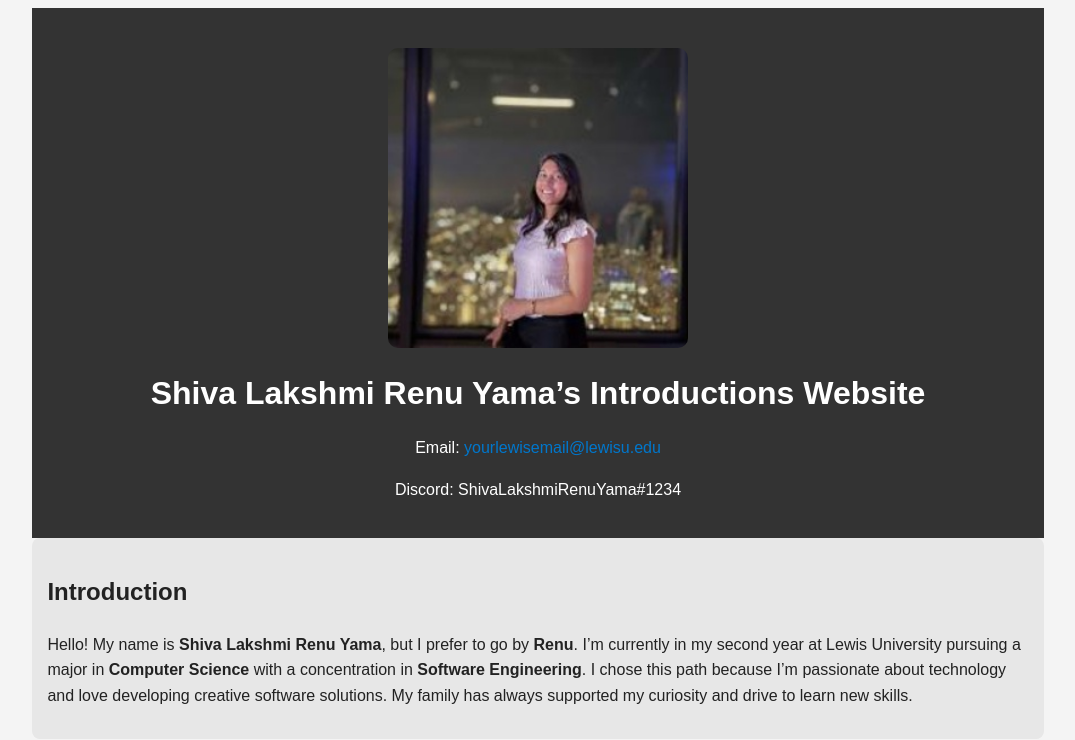
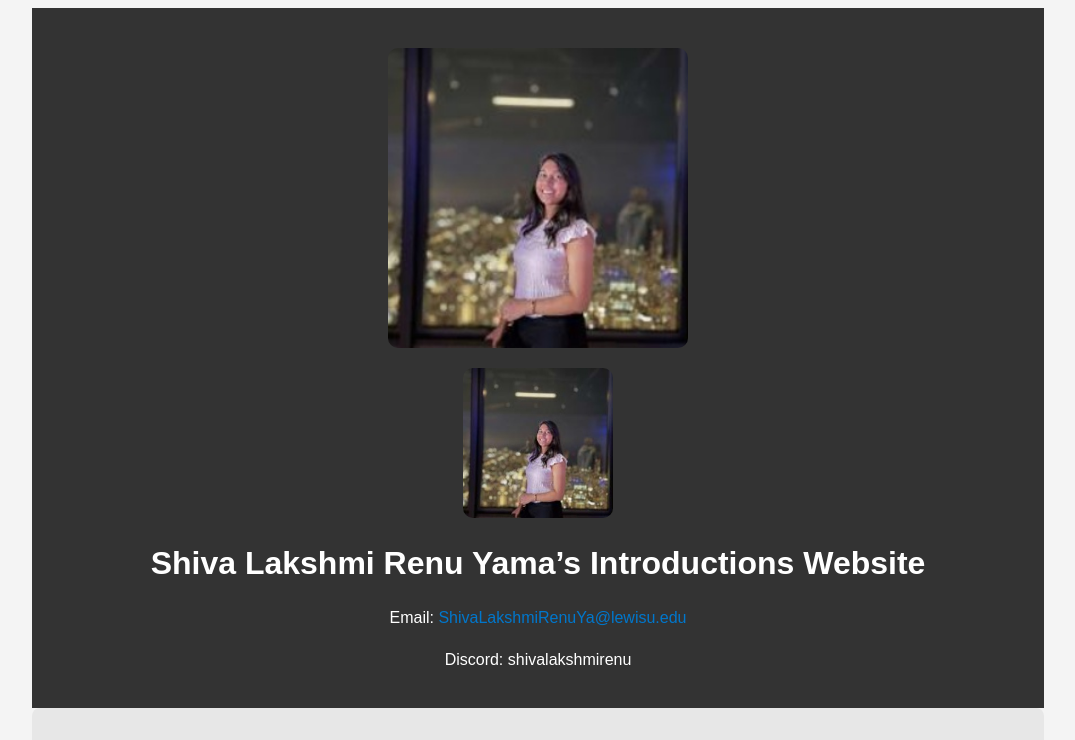
Before and after one commit to renuyama/me, a plain HTML site: page index.html in a window 1280 px wide. Shown: the top 740 px of the page, without its empty margins (102-1177 px from the left). Drawn offline with Linux system fonts and the light colour scheme.

Commit message:
Update index.html

```diff
--- a/index.html
+++ b/index.html
@@ -48,10 +48,15 @@
 <body>
     <div class="container">
         <header class="main-info">
+            <!-- Main 800x800 image -->
             <img src="me-800-by-800.jpg" alt="Photo of Shiva Lakshmi Renu Yama" width="300" height="300">
+
+            <!-- Thumbnail 300x300 image -->
+            <img src="me-300-by-300.jpg" alt="Thumbnail of Shiva Lakshmi Renu Yama" width="150" height="150">
+
             <h1>Shiva Lakshmi Renu Yama’s Introductions Website</h1>
-            <p>Email: <a href="mailto:yourlewisemail@lewisu.edu">yourlewisemail@lewisu.edu</a></p>
-            <p>Discord: ShivaLakshmiRenuYama#1234</p>
+            <p>Email: <a href="mailto:ShivaLakshmiRenuYa@lewisu.edu">ShivaLakshmiRenuYa@lewisu.edu</a></p>
+            <p>Discord: shivalakshmirenu</p>
         </header>
 
         <section class="section">
```
